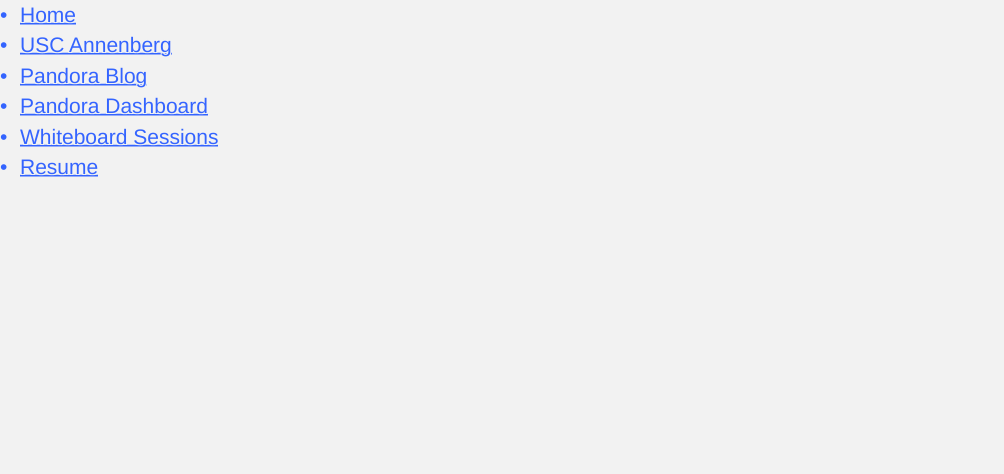
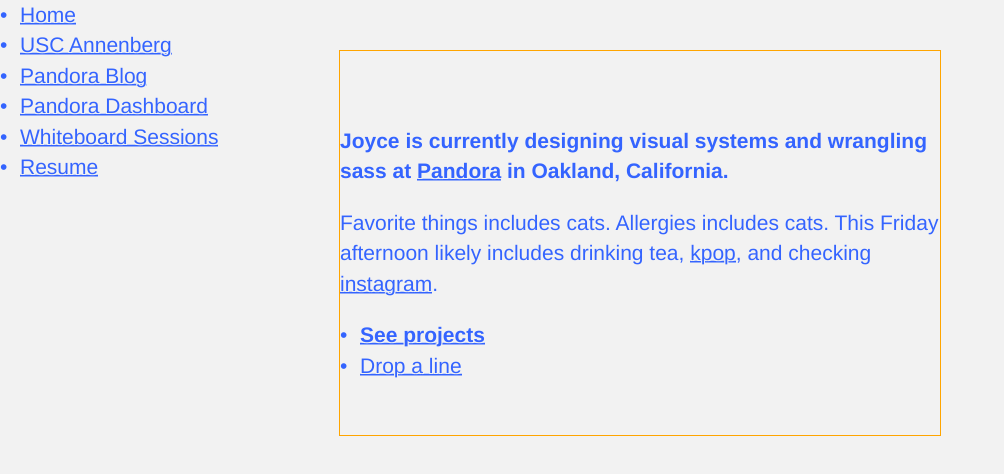
Before and after one commit to ohjoycelau/ohjoycelau.github.io, a React (Create React App) app: page / in a window 1280 px wide. Shown: the top 474 px of the page, without its empty margins (0-1004 px from the left). Built offline with nearby package versions, Linux system fonts and the light colour scheme.

Commit message:
home remove /

```diff
--- a/src/App.js
+++ b/src/App.js
@@ -18,7 +18,7 @@
 				<div>
 					<nav>
 						<ul>
-							<li><Link to="/Home">Home</Link></li>
+							<li><Link to="/">Home</Link></li>
 							<li><Link to="/USC-Annenberg">USC Annenberg</Link></li>
 							<li><Link to="/Pandora-Blog">Pandora Blog</Link></li>
 							<li><Link to="/Pandora-Dashboard">Pandora Dashboard</Link></li>
@@ -28,7 +28,7 @@
 					</nav>
 					<ScrollToTop>
 						<main>
-							<Route exact path="/Home" component={Home} />
+							<Route exact path="/" component={Home} />
 							<Route path="/USC-Annenberg" component={Annenberg} />
 							<Route path="/Pandora-Blog" component={Blog} />
 							<Route path="/Pandora-Dashboard" component={Eng} />
```
